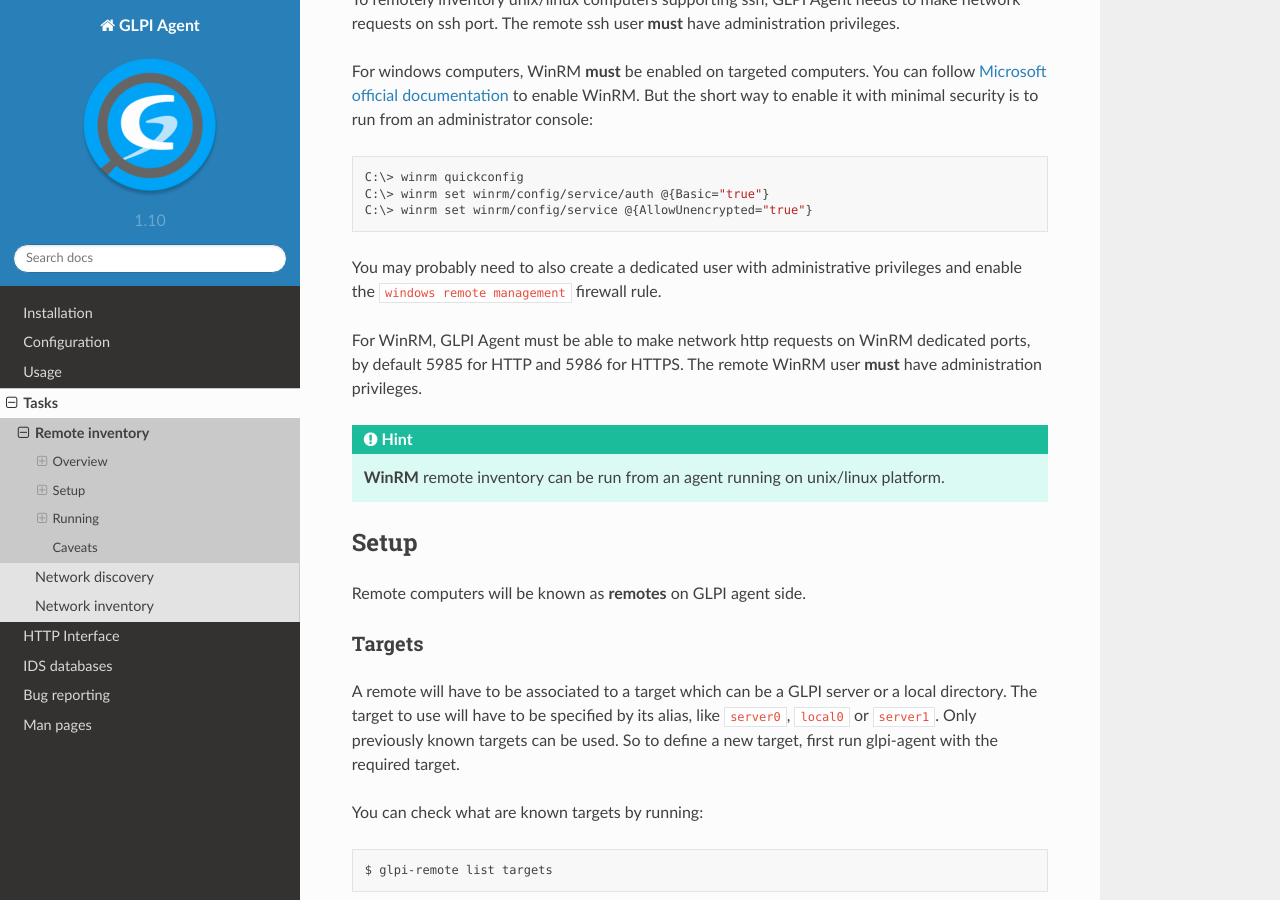
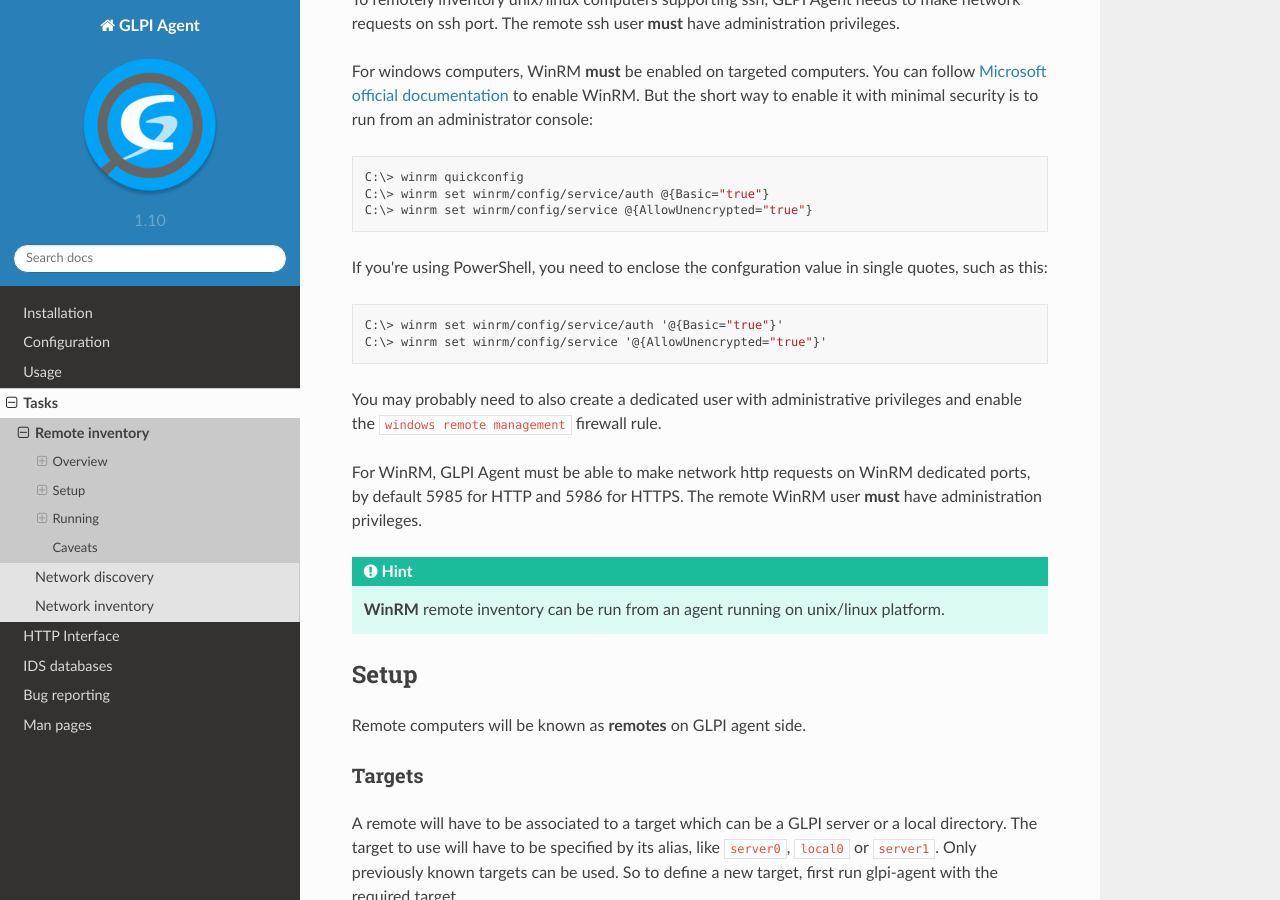
Before and after one commit to glpi-project/doc-agent, a Sphinx documentation site: the page built from source/tasks/remote-inventory.rst, in a window 1280 px wide and 900 px high, scrolled down 517 px. Built offline with Sphinx 7.4.7 and the Read the Docs theme 2.0.0, drawn with Linux system fonts in a browser that asks for light colours.

Commit message:
winrm set commands - escape vars in single quotes when using PowerShell (#10)

```diff
--- a/source/tasks/remote-inventory.rst
+++ b/source/tasks/remote-inventory.rst
@@ -24,6 +24,13 @@
    winrm quickconfig
    winrm set winrm/config/service/auth @{Basic="true"}
    winrm set winrm/config/service @{AllowUnencrypted="true"}
+
+If you're using PowerShell, you need to enclose the confguration value in single quotes, such as this:
+
+.. prompt:: batch
+
+   winrm set winrm/config/service/auth '@{Basic="true"}'
+   winrm set winrm/config/service '@{AllowUnencrypted="true"}'
 
 You may probably need to also create a dedicated user with administrative privileges and enable the ``windows remote management`` firewall rule.
 
```
